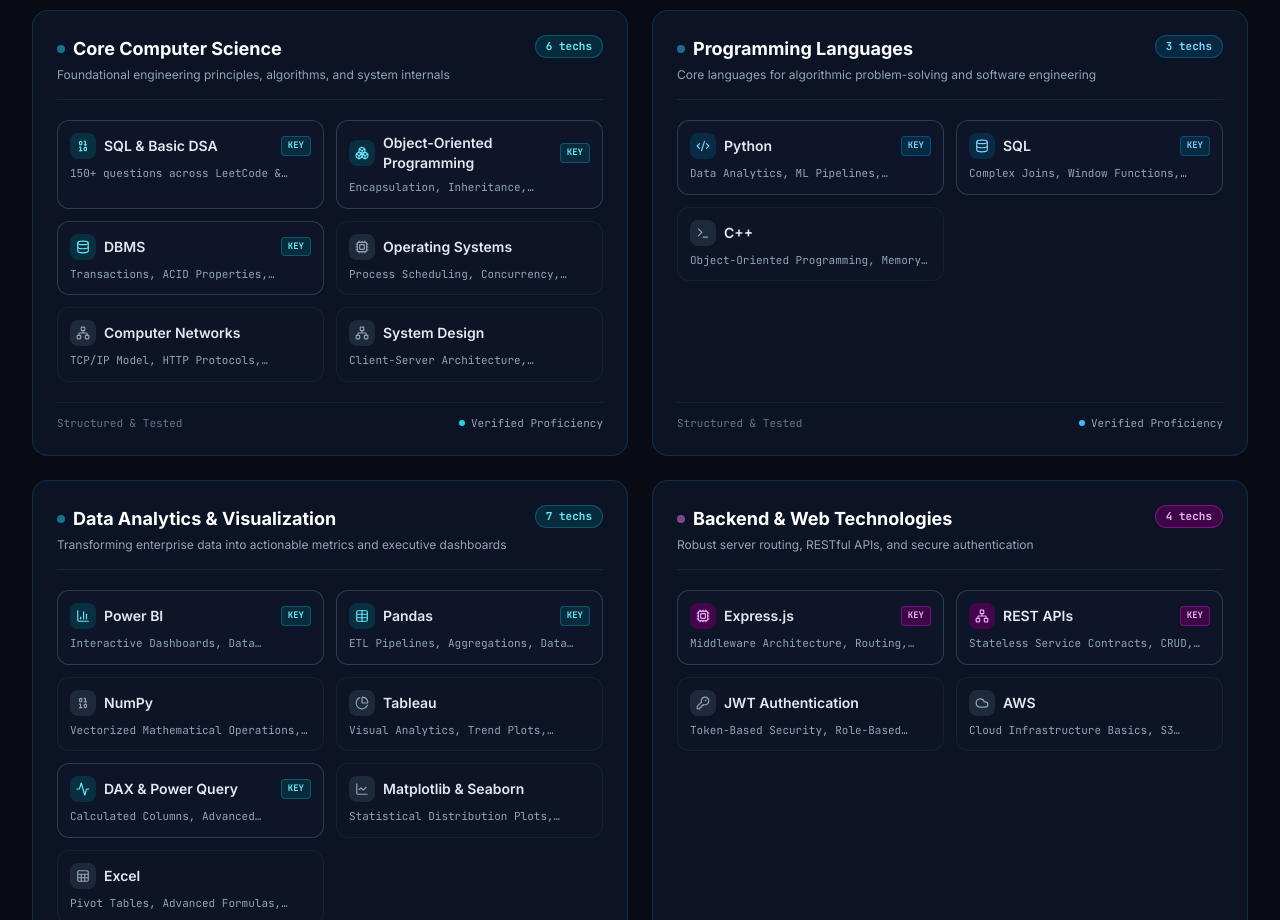
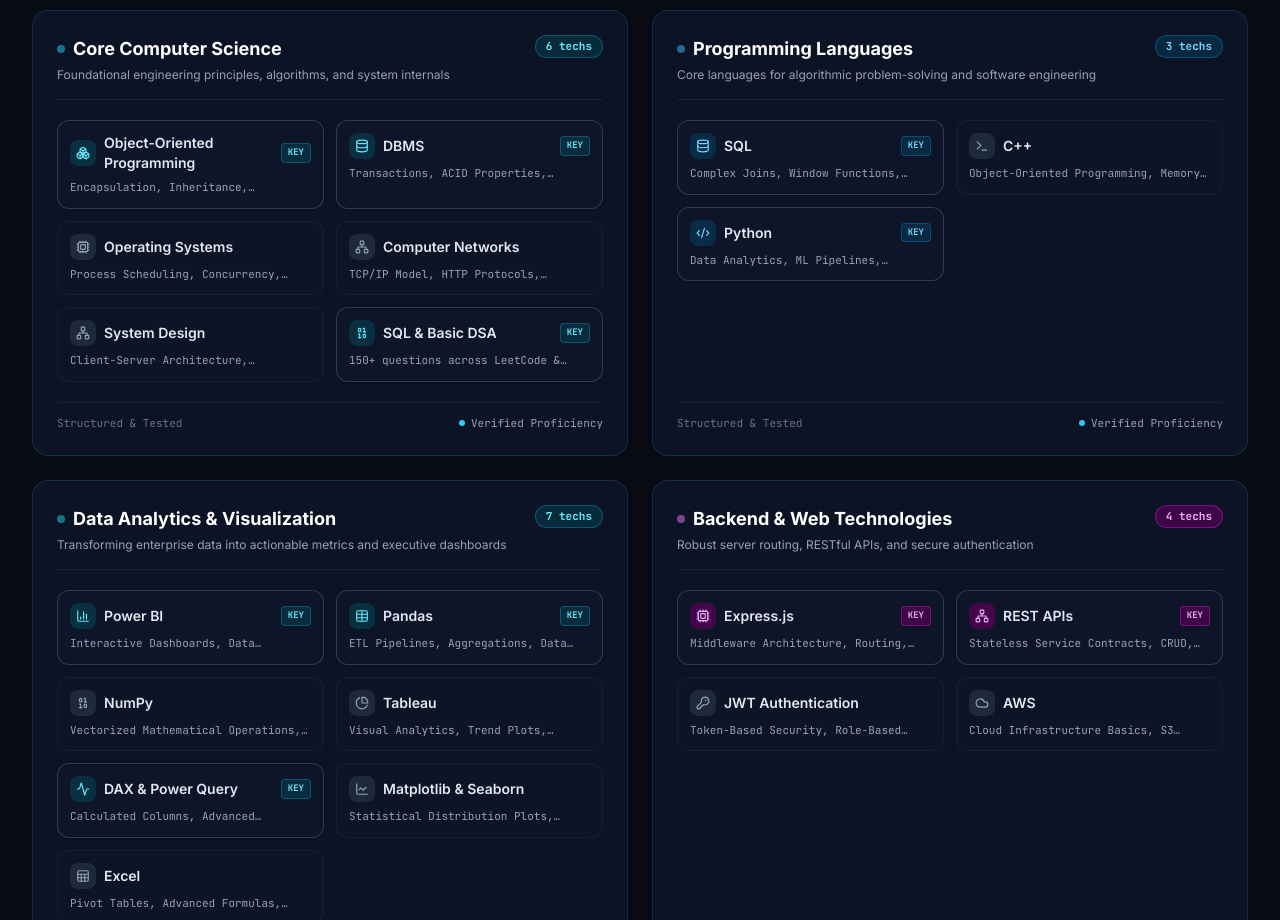
Before and after one commit to akashsuresh2005/PORTFOLIO-AKASH-S-KULKARNI, a React (Vite) app: page / in a window 1280 px wide. Shown: the part 2320-3240 px from the top of the page. Built offline with nearby package versions, Linux system fonts and the light colour scheme.

Commit message:
feat: place SQL & Basic DSA at end of Core CS and order Programming Languages as SQL, C++, Python

```diff
--- a/src/data/skills.js
+++ b/src/data/skills.js
@@ -5,12 +5,12 @@ export const skillCategories = [
     description: 'Foundational engineering principles, algorithms, and system internals',
     accent: 'cyan',
     skills: [
-      { name: 'SQL & Basic DSA', level: 'Practiced', highlight: true, icon: 'Binary', desc: '150+ questions across LeetCode & HackerRank • Basic DSA' },
       { name: 'Object-Oriented Programming', level: 'Strong', highlight: true, icon: 'Boxes', desc: 'Encapsulation, Inheritance, Polymorphism, Design Patterns' },
       { name: 'DBMS', level: 'Strong', highlight: true, icon: 'Database', desc: 'Transactions, ACID Properties, Normalization Forms' },
       { name: 'Operating Systems', level: 'Strong', highlight: false, icon: 'Cpu', desc: 'Process Scheduling, Concurrency, Virtual Memory' },
       { name: 'Computer Networks', level: 'Strong', highlight: false, icon: 'Network', desc: 'TCP/IP Model, HTTP Protocols, Network Architecture' },
       { name: 'System Design', level: 'Proficient', highlight: false, icon: 'Network', desc: 'Client-Server Architecture, Scalability, Caching' },
+      { name: 'SQL & Basic DSA', level: 'Practiced', highlight: true, icon: 'Binary', desc: '150+ questions across LeetCode & HackerRank • Basic DSA' },
     ],
   },
   {
@@ -19,9 +19,9 @@ export const skillCategories = [
     description: 'Core languages for algorithmic problem-solving and software engineering',
     accent: 'blue',
     skills: [
-      { name: 'Python', level: 'Core', highlight: true, icon: 'Code2', desc: 'Data Analytics, ML Pipelines, Automation & Scripting' },
       { name: 'SQL', level: 'Advanced', highlight: true, icon: 'Database', desc: 'Complex Joins, Window Functions, Query Optimization (5★ Gold)' },
       { name: 'C++', level: 'Proficient', highlight: false, icon: 'Terminal', desc: 'Object-Oriented Programming, Memory Basics & Logic' },
+      { name: 'Python', level: 'Core', highlight: true, icon: 'Code2', desc: 'Data Analytics, ML Pipelines, Automation & Scripting' },
     ],
   },
   {
```
